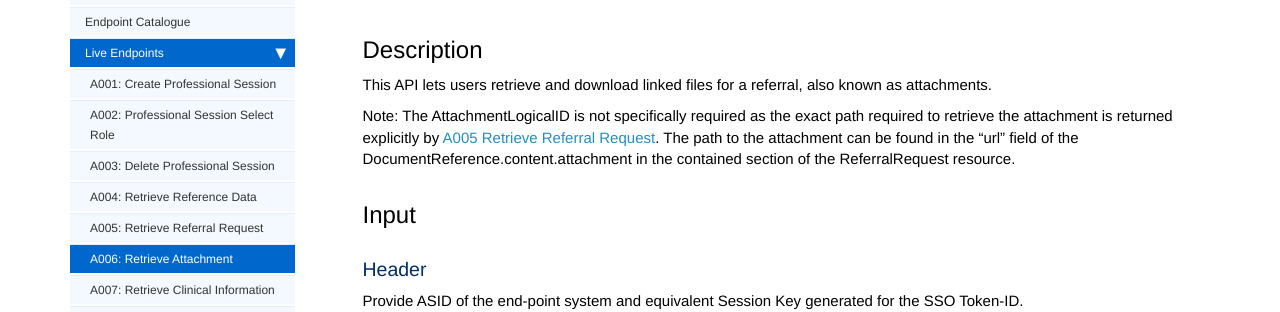
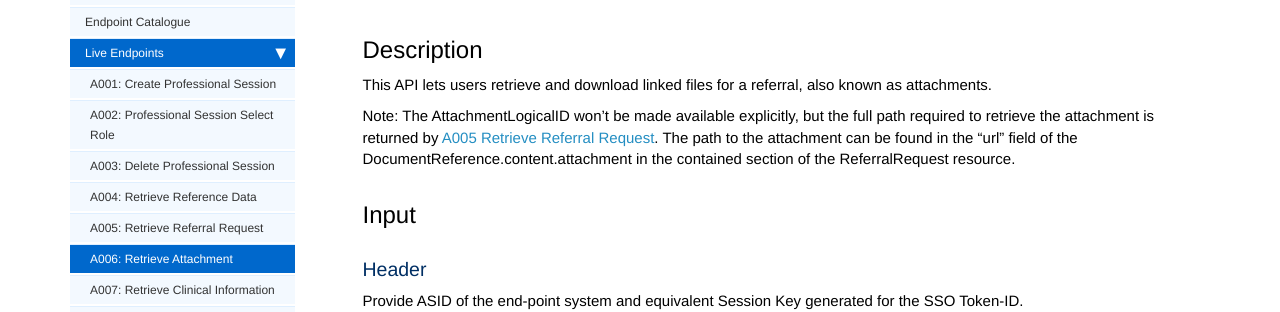
Before and after one commit to nhsconnect/digital-referrals, a Jekyll site: the page built from pages/endpoints/explore_endpoint_a006.md, in a window 1280 px wide and 900 px high. Shown: the part 294-606 px from the top of the window. Built offline with Jekyll 4.4.1, drawn with Linux system fonts in a browser that asks for light colours; nearby versions of some CDN libraries; comment, search, counter and statistics services are not loaded.

Commit message:
A005 endpoint page text amendments

```diff
--- a/pages/endpoints/explore_endpoint_a006.md
+++ b/pages/endpoints/explore_endpoint_a006.md
@@ -16,7 +16,7 @@ summary: false
 ## Description
 This API lets users retrieve and download linked files for a referral, also known as attachments.
 
-Note: The AttachmentLogicalID is not specifically required as the exact path required to retrieve the attachment is returned explicitly by [A005 Retrieve Referral Request](explore_endpoint_a005.html). The path to the attachment can be found in the “url” field of the DocumentReference.content.attachment in the contained section of the ReferralRequest resource.
+Note: The AttachmentLogicalID won’t be made available explicitly, but the full path required to retrieve the attachment is returned by [A005 Retrieve Referral Request](explore_endpoint_a005.html). The path to the attachment can be found in the “url” field of the DocumentReference.content.attachment in the contained section of the ReferralRequest resource.
 
 ## Input
 
```
